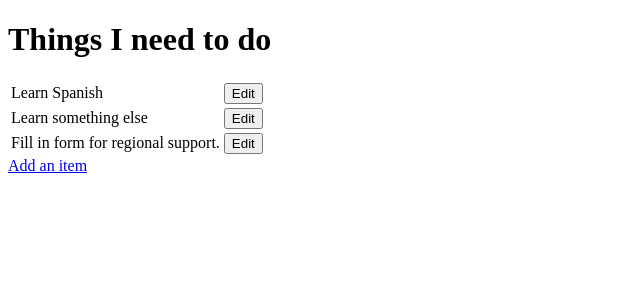
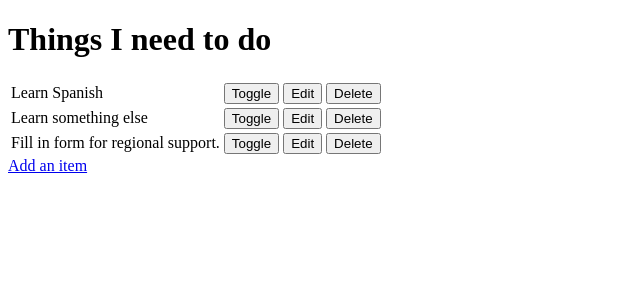
Before and after one commit to johnvenkiah/ci-fsf-hello-django-jv, a Django app: page / in a window 1280 px wide. Shown: the top 300 px of the page, without its empty margins (0-640 px from the left). Run offline with Django 3.2, Linux system fonts and the light colour scheme; data comes from the database, SQL or seed files in the repository; both versions use the stored data as it was after the commit.

Commit message:
implement full crud functionality

```diff
--- a/django_todo/urls.py
+++ b/django_todo/urls.py
@@ -15,11 +15,13 @@ Including another URLconf
 """
 from django.contrib import admin
 from django.urls import path
-from todo.views import get_todo_list, add_item, edit_item
+from todo import views
 
 urlpatterns = [
     path('admin/', admin.site.urls),
-    path('', get_todo_list, name='get_todo_list'),
-    path('add', add_item, name='add'),
-    path('edit/<item_id>', edit_item, name='edit')
+    path('', views.get_todo_list, name='get_todo_list'),
+    path('add', views.add_item, name='add'),
+    path('edit/<item_id>', views.edit_item, name='edit'),
+    path('toggle/<item_id>', views.toggle_item, name='toggle'),
+    path('delete/<item_id>', views.delete_item, name='delete')
 ]
--- a/todo/templates/todo/todo_list.html
+++ b/todo/templates/todo/todo_list.html
@@ -18,7 +18,17 @@
                 {% endif %}
                 <td>
                     <a href="/edit/{{ item.id }}">
+                        <button>Toggle</button>
+                    </a>
+                </td>
+                <td>
+                    <a href="/edit/{{ item.id }}">
                         <button>Edit</button>
+                    </a>
+                </td>
+                <td>
+                    <a href="/delete/{{ item.id }}">
+                        <button>Delete</button>
                     </a>
                 </td>
             </tr>
--- a/todo/views.py
+++ b/todo/views.py
@@ -38,3 +38,16 @@ def edit_item(request, item_id):
         'form': form
     }
     return render(request, 'todo/edit_item.html', context)
+
+
+def toggle_item(request, item_id):
+    item = get_object_or_404(Item, id=item_id)
+    item.done = not item.done
+    item.save()
+    return redirect('get_todo_list')
+
+
+def delete_item(request, item_id):
+    item = get_object_or_404(Item, id=item_id)
+    item.delete()
+    return redirect('get_todo_list')
```
Also changed, not shown: db.sqlite3.
